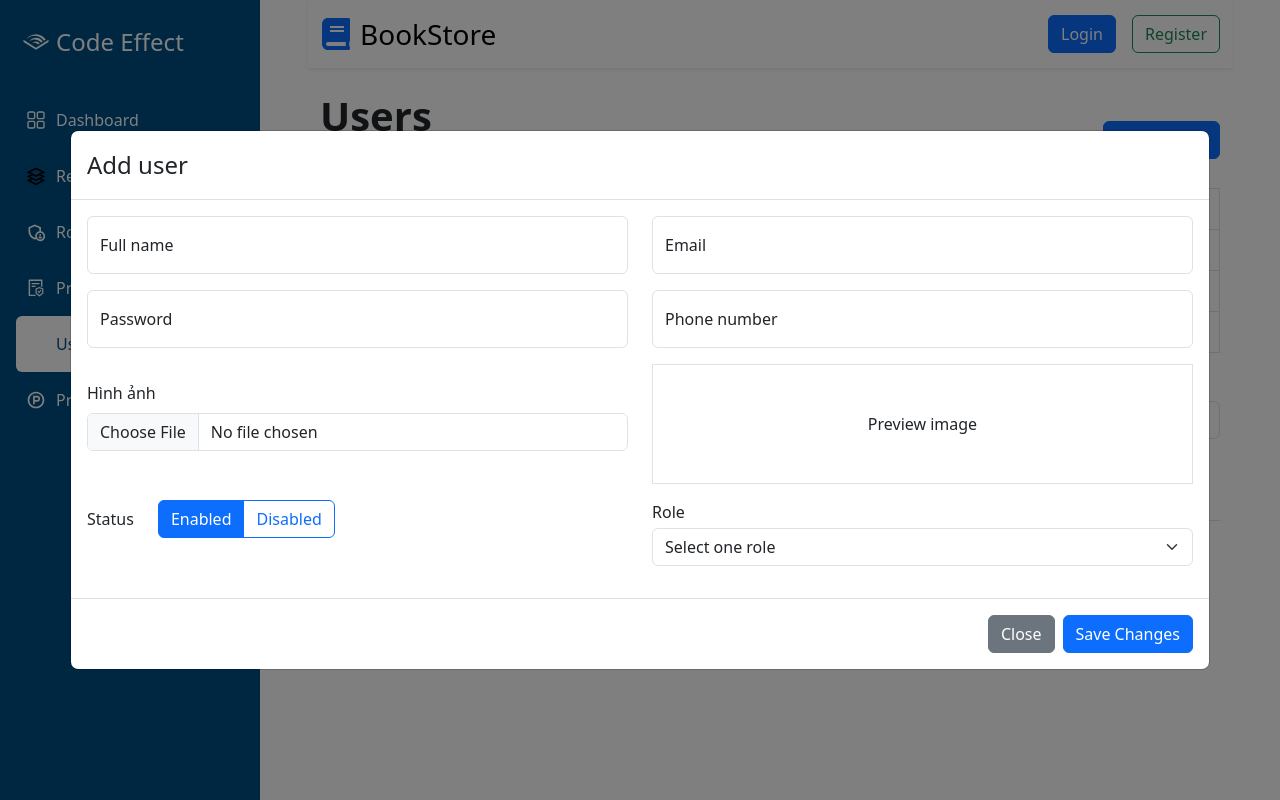
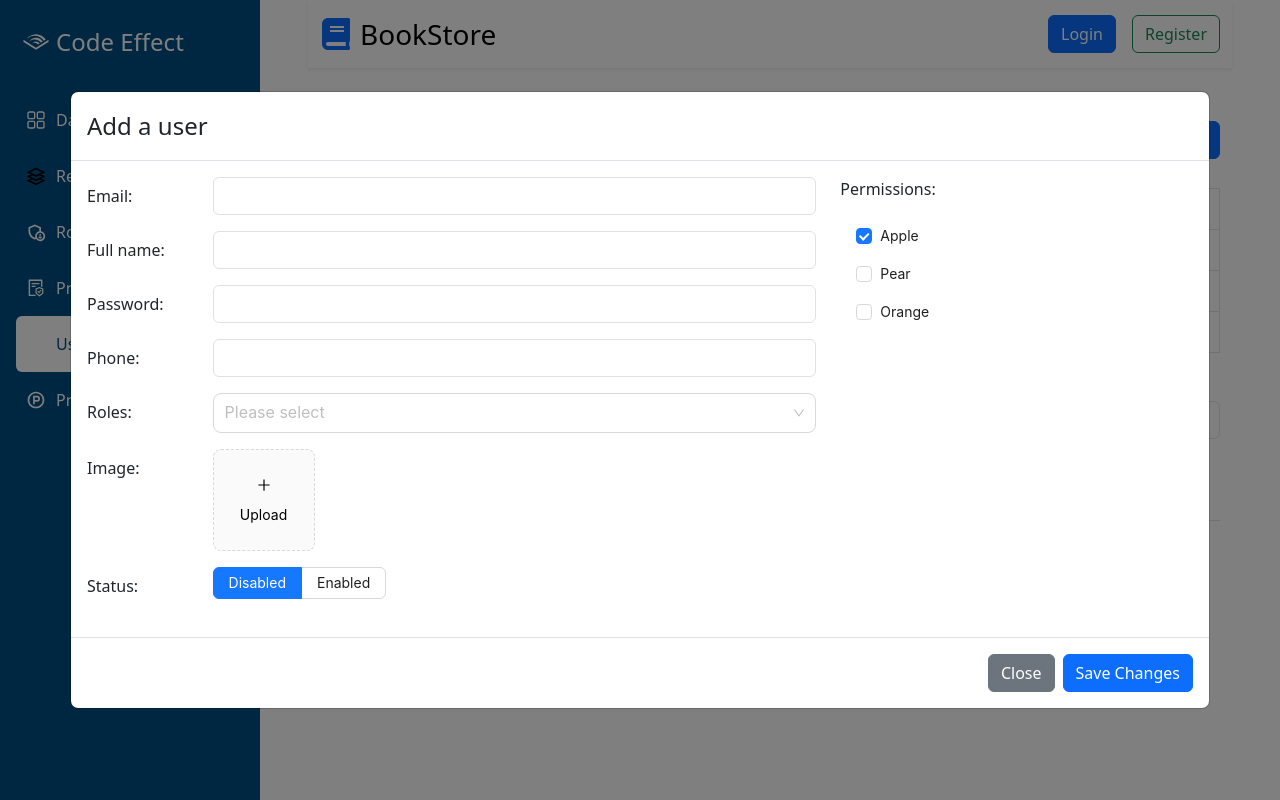
Before and after one commit to lathanhmtad/book-store-fronted, a React (Create React App) app: page /admin/users in a window 1280 px wide. Both pictures are taken after a click on the button "Add user". Built offline with nearby package versions, Linux system fonts and the light colour scheme; no server answers; some icons are missing.

Commit message:
edit table role

```diff
--- a/src/components/Admin/Modals/ModalUser.jsx
+++ b/src/components/Admin/Modals/ModalUser.jsx
@@ -1,18 +1,137 @@
-import { useState } from 'react';
+import { useEffect, useState } from 'react';
 import Button from 'react-bootstrap/Button';
 import Modal from 'react-bootstrap/Modal';
-import Form from 'react-bootstrap/Form';
+import roleService from '../../../services/roleService'
+import { Select } from 'antd';
+import { LoadingOutlined, PlusOutlined } from '@ant-design/icons';
+import { message, Upload } from 'antd';
+import { Radio } from 'antd';
+import { Checkbox } from 'antd';
+import { Modal as ModalAntd } from 'antd';
+import { toast } from 'react-toastify';
+import userService from '../../../services/userService';
+
 
 const ModalUser = (props) => {
+    const { show, handleClose } = props
+
     const [email, setEmail] = useState('')
     const [fullName, setFullName] = useState('')
     const [password, setPassword] = useState('')
     const [phoneNumber, setPhoneNumber] = useState('')
-    const [photo, setPhoto] = useState('')
-    const [enabled, setEnabled] = useState(false)
+    const [roles, setRoles] = useState([])
+    const [photo, setPhoto] = useState([]);
+    const [enabled, setEnabled] = useState('false')
 
-    const { show, handleClose } = props
+    const [optionRoles, setOptionRoles] = useState([])
+    useEffect(() => {
+        fetchOptionRoles()
+    }, [])
+    const fetchOptionRoles = async () => {
+        const res = await roleService.getRoles()
+        if (res && !res.errorCode) {
+            const newOptions = res.map(item => ({
+                label: item.name,
+                value: item.id
+            }))
+            setOptionRoles(newOptions)
+        }
+    }
 
+    const statusOptions = [
+        {
+            label: 'Disabled',
+            value: 'false',
+        },
+        {
+            label: 'Enabled',
+            value: 'true',
+        },
+    ];
+
+    const [previewOpen, setPreviewOpen] = useState(false);
+    const [previewImage, setPreviewImage] = useState("");
+    const [previewTitle, setPreviewTitle] = useState("");
+    const handleCancel = () => setPreviewOpen(false);
+    const handlePreview = async (file) => {
+        if (!file.url && !file.preview) {
+            file.preview = await getBase64(file.originFileObj);
+        }
+        setPreviewImage(file.url || file.preview);
+        setPreviewOpen(true);
+        setPreviewTitle(
+            file.name || file.url.substring(file.url.lastIndexOf("/") + 1)
+        );
+    };
+    const handleChangeImage = ({ file, fileList: newFileList }) => {
+        const isValid = beforeUpload(file)
+        if (isValid) {
+            setPhoto(newFileList)
+        }
+    }
+    const beforeUpload = (file) => {
+        const isJpgOrPng = file.type === 'image/jpeg' || file.type === 'image/png';
+        if (!isJpgOrPng) {
+            toast.error('You can only upload JPG/PNG file!');
+        }
+        const isLt2M = file.size / 1024 / 1024 < 2;
+        if (!isLt2M) {
+            toast.error('Image must smaller than 2MB!');
+        }
+        return isJpgOrPng && isLt2M;
+    }
+    const getBase64 = (file) =>
+        new Promise((resolve, reject) => {
+            const reader = new FileReader();
+            reader.readAsDataURL(file);
+            reader.onload = () => resolve(reader.result);
+            reader.onerror = (error) => reject(error);
+        });
+    const uploadButton = (
+        <button
+            style={{
+                border: 0,
+                background: "none",
+            }}
+            type="button"
+        >
+            <PlusOutlined />
+            <div
+                style={{
+                    marginTop: 8,
+                }}
+            >
+                Upload
+            </div>
+        </button>
+    );
+
+    const plainOptions = ['Apple', 'Pear', 'Orange'];
+
+    const handleChangeStatus = ({ target: { value } }) => {
+        setEnabled(value);
+    }
+
+    const handleChangeRoles = (value) => {
+        setRoles(value)
+    };
+
+    const onChange5 = (checkedValues) => {
+        console.log('checked = ', checkedValues);
+    };
+
+    const handleSaveChanges = async () => {
+        const formData = new FormData()
+        formData.append('email', email)
+        formData.append('fullName', fullName)
+        formData.append('phoneNumber', phoneNumber)
+        formData.append('password', password)
+        formData.append('enabled', enabled)
+        formData.append('image', photo[0].originFileObj)
+        formData.append('roleIds', roles)
+
+        const res = await userService.createNewUser(formData)
+    }
 
     return (
         <Modal
@@ -23,75 +142,108 @@ const ModalUser = (props) => {
             size='xl'
         >
             <Modal.Header>
-                <Modal.Title>Add user</Modal.Title>
+                <Modal.Title>Add a user</Modal.Title>
             </Modal.Header>
             <Modal.Body>
                 <div className='row'>
-                    <div className='col-6'>
-                        <div className="form-floating mb-3">
-                            <input type="text" className="form-control" id="fullName" placeholder="" />
-                            <label htmlFor="fullName">Full name</label>
+                    <div className='col-8'>
+                        <div className="mb-3 row">
+                            <label htmlFor="email" className="col-sm-2 col-form-label">Email:</label>
+                            <div className="col-sm-10">
+                                <input type="email" value={email} onChange={e => setEmail(e.target.value)} className="form-control" id="email" />
                             </div>
                         </div>
-                    <div className='col-6'>
-                        <div className="form-floating mb-3">
-                            <input type="email" className="form-control" id="email" placeholder="" />
-                            <label htmlFor="email">Email</label>
+                        <div className="mb-3 row">
+                            <label htmlFor="fullName" className="col-sm-2 col-form-label">Full name:</label>
+                            <div className="col-sm-10">
+                                <input type="text" value={fullName} onChange={e => setFullName(e.target.value)} className="form-control" id="fullName" />
                             </div>
                         </div>
-                    <div className='col-6'>
-                        <div className="form-floating mb-3">
-                            <input type="password" className="form-control" id="password" placeholder="" />
-                            <label htmlFor="password">Password</label>
+                        <div className="mb-3 row">
+                            <label htmlFor="password" className="col-sm-2 col-form-label">Password:</label>
+                            <div className="col-sm-10">
+                                <input type="password" value={password} onChange={e => setPassword(e.target.value)} className="form-control" id="password" />
                             </div>
                         </div>
-                    <div className='col-6'>
-                        <div className="form-floating mb-3">
-                            <input type="email" className="form-control" id="phoneNumber" placeholder="" />
-                            <label htmlFor="phoneNumber">Phone number</label>
+                        <div className="mb-3 row">
+                            <label htmlFor="phoneNumber" className="col-sm-2 col-form-label">Phone:</label>
+                            <div className="col-sm-10">
+                                <input type="text" value={phoneNumber} onChange={e => setPhoneNumber(e.target.value)} className="form-control" id="phoneNumber" />
                             </div>
                         </div>
-                    <div className='col-12'>
-                        <div className='row align-items-center'>
-                            <div className='col-6'>
-                                <div className="mb-3">
-                                    <label htmlFor="photo" className="form-label">Hình ảnh</label>
-                                    <input className="form-control" type="file" id="photo" />
+                        <div className='mb-3 row'>
+                            <label htmlFor='roles' className="col-sm-2 col-form-label">Roles:</label>
+                            <div className='col-sm-10'>
+                                <Select
+                                    id='roles'
+                                    mode="multiple"
+                                    size="large"
+                                    allowClear
+                                    style={{
+                                        width: '100%',
+                                    }}
+                                    placeholder="Please select"
+                                    onChange={handleChangeRoles}
+                                    options={optionRoles}
+                                    dropdownStyle={{ zIndex: 1000000000000 }}
+                                />
                             </div>
                         </div>
-                            <div className='col-6'>
-                                <div style={{ borderStyle: 'dashed !important', height: '120px' }}
-                                    className='border py-2 d-flex align-items-center justify-content-center'>
-                                    {/* <img style={{ height: '100%', objectFit: 'contain' }}
-                                        src='https://benhvienchamcuu.com/public/image/2021/06/28/1624888967_09217_ths-bao-pkyc-anh-vuongjpg.jpg' alt='user' /> */}
-                                    <p className='mb-0'>Preview image</p>
+                        <div className="mb-3 row">
+                            <label className="col-sm-2 col-form-label">Image:</label>
+                            <div className="col-sm-10">
+                                <Upload
+                                    action="https://run.mocky.io/v3/435e224c-44fb-4773-9faf-380c5e6a2188"
+                                    listType="picture-card"
+                                    fileList={photo}
+                                    onPreview={handlePreview}
+                                    onChange={handleChangeImage}
+                                >
+                                    {photo.length >= 1 ? null : uploadButton}
+                                </Upload>
+                                <ModalAntd
+                                    open={previewOpen}
+                                    title={previewTitle}
+                                    footer={null}
+                                    onCancel={handleCancel}
+                                    zIndex={9999999999999999999}
+                                >
+                                    <img
+                                        alt="example"
+                                        style={{
+                                            width: "100%",
+                                        }}
+                                        src={previewImage}
+                                    />
+                                </ModalAntd>
                             </div>
+                        </div>
+                        <div className='mb-3 row'>
+                            <label className="col-sm-2 col-form-label">Status:</label>
+                            <div className='col-sm-10'>
+                                <Radio.Group
+                                    options={statusOptions}
+                                    onChange={handleChangeStatus}
+                                    value={enabled}
+                                    optionType="button"
+                                    buttonStyle="solid"
+                                    defaultValue={true}
+                                />
                             </div>
                         </div>
 
                     </div>
-                    <div className='col-6'>
-                        <div className='d-flex align-items-center mt-3 gap-4'>
-                            <label>Status</label>
-                            <div className="btn-group" role="group" aria-label="Basic radio toggle button group">
-                                <input type="radio" className="btn-check" name="btnradio" id="btnradio1" autocomplete="off" checked />
-                                <label className="btn btn-outline-primary" htmlFor="btnradio1">Enabled</label>
-
-                                <input type="radio" className="btn-check" name="btnradio" id="btnradio2" autocomplete="off" />
-                                <label className="btn btn-outline-primary" htmlFor="btnradio2">Disabled</label>
+                    <div className='col-4'>
+                        <div>
+                            <label className='form-label'>Permissions:</label>
+                            <div className='mt-3 ms-3'>
+                                <Checkbox.Group
+                                    options={plainOptions}
+                                    defaultValue={['Apple']}
+                                    onChange={onChange5}
+                                    className='d-flex flex-column gap-3'
+                                />
                             </div>
-                        </div>
-                    </div>
-
-                    <div className='col-6'>
-                        <div className='my-3'>
-                            <label  className='mb-1'>Role</label>
-                            <Form.Select>
-                                <option>Select one role</option>
-                                <option value="1">One</option>
-                                <option value="2">Two</option>
-                                <option value="3">Three</option>
-                            </Form.Select>
                         </div>
                     </div>
                 </div>
@@ -100,7 +252,7 @@ const ModalUser = (props) => {
                 <Button variant="secondary" onClick={() => handleClose()}>
                     Close
                 </Button>
-                <Button variant="primary">
+                <Button variant="primary" onClick={handleSaveChanges}>
                     Save Changes
                 </Button>
             </Modal.Footer>
--- a/src/components/Admin/Tables/TableProduct.jsx
+++ b/src/components/Admin/Tables/TableProduct.jsx
@@ -25,7 +25,7 @@ const TableProduct = () => {
                     </tr>
                     <tr>
                         <th scope="row">3</th>
-                        <td colspan="2">Larry the Bird</td>
+                        <td colSpan="2">Larry the Bird</td>
                         <td>@twitter</td>
                     </tr>
                 </tbody>
--- a/src/components/Admin/Tables/TableUser.jsx
+++ b/src/components/Admin/Tables/TableUser.jsx
@@ -31,7 +31,7 @@ const TableUser = () => {
                     </tr>
                     <tr>
                         <th scope="row">3</th>
-                        <td colspan="2">Larry the Bird</td>
+                        <td colSpan="2">Larry the Bird</td>
                         <td>@twitter</td>
                     </tr>
                 </tbody>
--- a/src/pages/Login.jsx
+++ b/src/pages/Login.jsx
@@ -1,10 +1,9 @@
 import { useState } from 'react';
 import '../css/Auth.scss'
-import { login } from '../services/userService';
+import userService from '../services/userService';
 import { toast } from 'react-toastify';
 import { useNavigate } from 'react-router-dom';
 import _ from 'lodash'
-import Alert from 'react-bootstrap/Alert';
 
 const Login = () => {
     const [email, setEmail] = useState("")
@@ -13,7 +12,7 @@ const Login = () => {
 
     const handleLogin = async () => {
         const id = toast.loading("Please wait...")
-        const res = await login(email, password)
+        const res = await userService.login(email, password)
         if (res && res.accessToken) {
             toast.update(id, { render: "Đăng nhập thành công", type: "success", isLoading: false, autoClose: 3000, closeButton: true });
             localStorage.setItem('accessToken', res.accessToken)
--- a/src/redux/slices/roleSlice.js
+++ b/src/redux/slices/roleSlice.js
@@ -4,7 +4,7 @@ import roleService from '../../services/roleService'
 export const fetchRoles = createAsyncThunk(
     'roles/fetchRoles',
     async (payload) => {
-        const response = await roleService.getRoles(payload.page, payload.limit)
+        const response = await roleService.getRolesWithPagination(payload.page, payload.limit)
         return response
     }
 )
--- a/src/services/roleService.js
+++ b/src/services/roleService.js
@@ -1,8 +1,12 @@
 import axios from '../utils/customizeAxios'
 
 class RoleService {
-    getRoles(page, limit) {
+    getRolesWithPagination(page, limit) {
         return axios.get(`/api/v1/roles?page=${page}&limit=${limit}`)
+    }
+
+    getRoles() {
+        return axios.get('api/v1/roles/all')
     }
 
     addRoles(roles) {
```
Also changed, not shown: src/components/Admin/Tables/TableRole.jsx (+11 -3 lines), src/services/userService.js (+17 -2 lines). Lines whose indentation alone changed are shown as unchanged.
